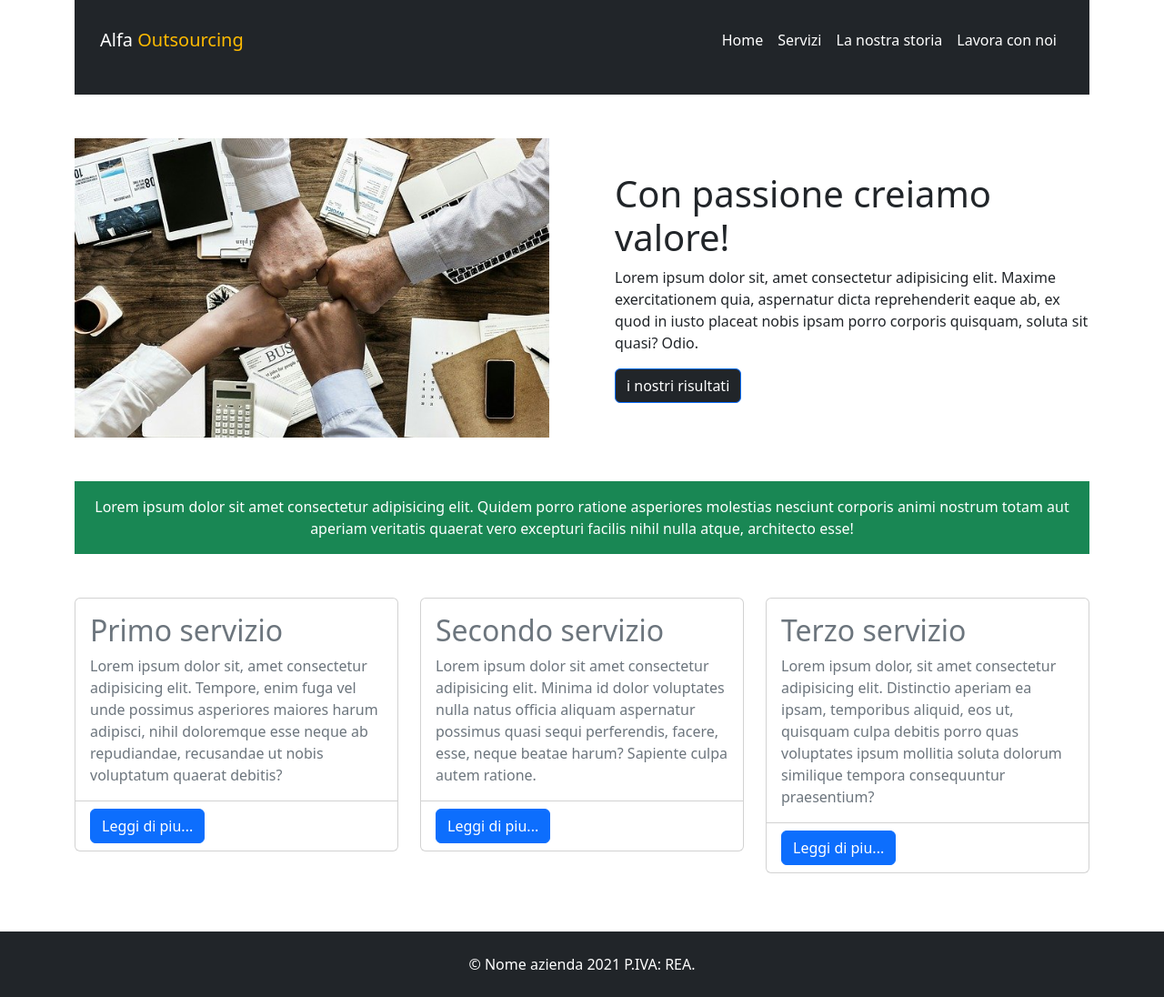
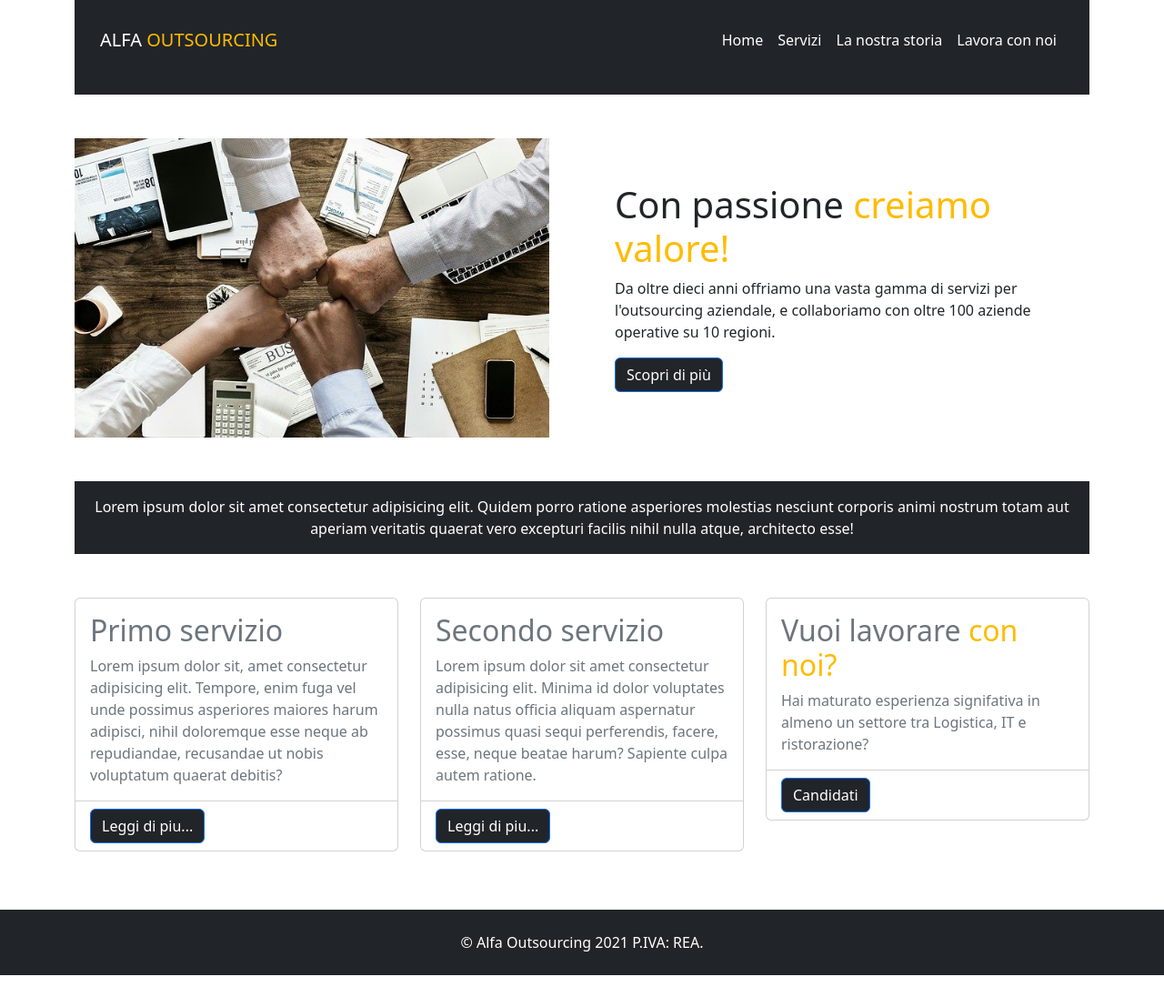
Before and after one commit to GabrieleStentella96/Esercizio-Week6-lez-2---Bootstrap, a plain HTML site: page index.html in a window 1280 px wide. Shown: the whole page at 91% size. After the commit the page ends 1072 px from the top, so only its background shows below. Drawn offline with nearby package versions, Linux system fonts and the light colour scheme.

Commit message:
commit due

```diff
--- a/index.html
+++ b/index.html
@@ -13,9 +13,9 @@
 
       <header>
         <div class="container">
-            <nav class="navbar navbar-expand-lg navbar-light bg-dark">
+            <nav class="navbar navbar-expand-lg navbar-light bg-dark sticky-top">
                 <div class="container-fluid mb-3">
-                <a class="navbar-brand text-white p-3" href="#">Alfa <span>Outsourcing</span></a>
+                <a class="navbar-brand text-white p-3 text-uppercase" href="#">Alfa <span>Outsourcing</span></a>
                 <button class="navbar-toggler" type="button" data-toggle="collapse" data-target="#navbarSupportedContent" aria-controls="navbarSupportedContent" aria-expanded="false" aria-label="Toggle navigation">
                   <span class="navbar-toggler-icon"></span>
                 </button>
@@ -49,15 +49,15 @@
                     <img src="img/img1.jpg" class="img-fluid" alt="meeting">
                 </div>
                 <div class="col ms-5 m-auto ">
-                  <h1>Con passione creiamo valore!</h1>
-                  <p>Lorem ipsum dolor sit, amet consectetur adipisicing elit. Maxime exercitationem quia, aspernatur dicta reprehenderit eaque ab, ex quod in iusto placeat nobis ipsam porro corporis quisquam, soluta sit quasi? Odio.</p>
-                  <button type="button" class="btn btn-primary bg-dark">i nostri risultati</button>
+                  <h1>Con passione <span>creiamo valore!</span></h1>
+                  <p>Da oltre dieci anni offriamo una vasta gamma di servizi per l'outsourcing aziendale, e collaboriamo con oltre 100 aziende operative su 10 regioni.</p>
+                  <button type="button" class="btn btn-primary bg-dark" href="servizi.html"> Scopri di più</button>
                 </div>
             </div>
         </div>
 
         <div class="container mt-5 ">
-            <div class="p-3 mb-2 bg-success text-white text-center">
+            <div class="p-3 mb-2 bg-dark text-white text-center">
                 Lorem ipsum dolor sit amet consectetur adipisicing elit. Quidem porro ratione asperiores molestias nesciunt corporis animi nostrum totam aut aperiam veritatis quaerat vero excepturi facilis nihil nulla atque, architecto esse!
             </div>
         </div>
@@ -71,7 +71,7 @@
                         <p class="card-text">Lorem ipsum dolor sit, amet consectetur adipisicing elit. Tempore, enim fuga vel unde possimus asperiores maiores harum adipisci, nihil doloremque esse neque ab repudiandae, recusandae ut nobis voluptatum quaerat debitis?</p>
                         </div>
                         <div class="card-footer bg-transparent border-muted">
-                            <button type="button" class="btn btn-primary ">Leggi di piu...</button>
+                            <button type="button" class="btn btn-primary bg-dark ">Leggi di piu...</button>
                         </div>
                     </div>
                 </div>
@@ -82,18 +82,18 @@
                         <p class="card-text">Lorem ipsum dolor sit amet consectetur adipisicing elit. Minima id dolor voluptates nulla natus officia aliquam aspernatur possimus quasi sequi perferendis, facere, esse, neque beatae harum? Sapiente culpa autem ratione.</p>
                         </div>
                         <div class="card-footer bg-transparent border-muted">
-                            <button type="button" class="btn btn-primary ">Leggi di piu...</button>
+                            <button type="button" class="btn btn-primary bg-dark">Leggi di piu...</button>
                         </div>
                     </div>
                 </div>
                 <div class="col">
                     <div class="card border-muted mb-3">
                         <div class="card-body text-muted">
-                        <h2 class="card-title">Terzo servizio</h2>
-                        <p class="card-text">Lorem ipsum dolor, sit amet consectetur adipisicing elit. Distinctio aperiam ea ipsam, temporibus aliquid, eos ut, quisquam culpa debitis porro quas voluptates ipsum mollitia soluta dolorum similique tempora consequuntur praesentium?</p>
+                        <h2 class="card-title">Vuoi lavorare <span>con noi?</span></h2>
+                        <p class="card-text">Hai maturato esperienza signifativa in almeno un settore tra Logistica, IT e ristorazione? </p>
                         </div>
                         <div class="card-footer bg-transparent border-muted">
-                            <button type="button" class="btn btn-primary ">Leggi di piu...</button>
+                            <button type="button" class="btn btn-primary bg-dark">Candidati</button>
                         </div>
                     </div>
                 </div>
@@ -105,7 +105,7 @@
 
     <footer>
         <div class="mt-5 p-3 pt-4 pb-4 bg-dark text-white text-center">
-            &copy Nome azienda 2021 P.IVA: REA.
+            &copy Alfa Outsourcing 2021 P.IVA: REA.
         </div>
     </footer>
 
```
